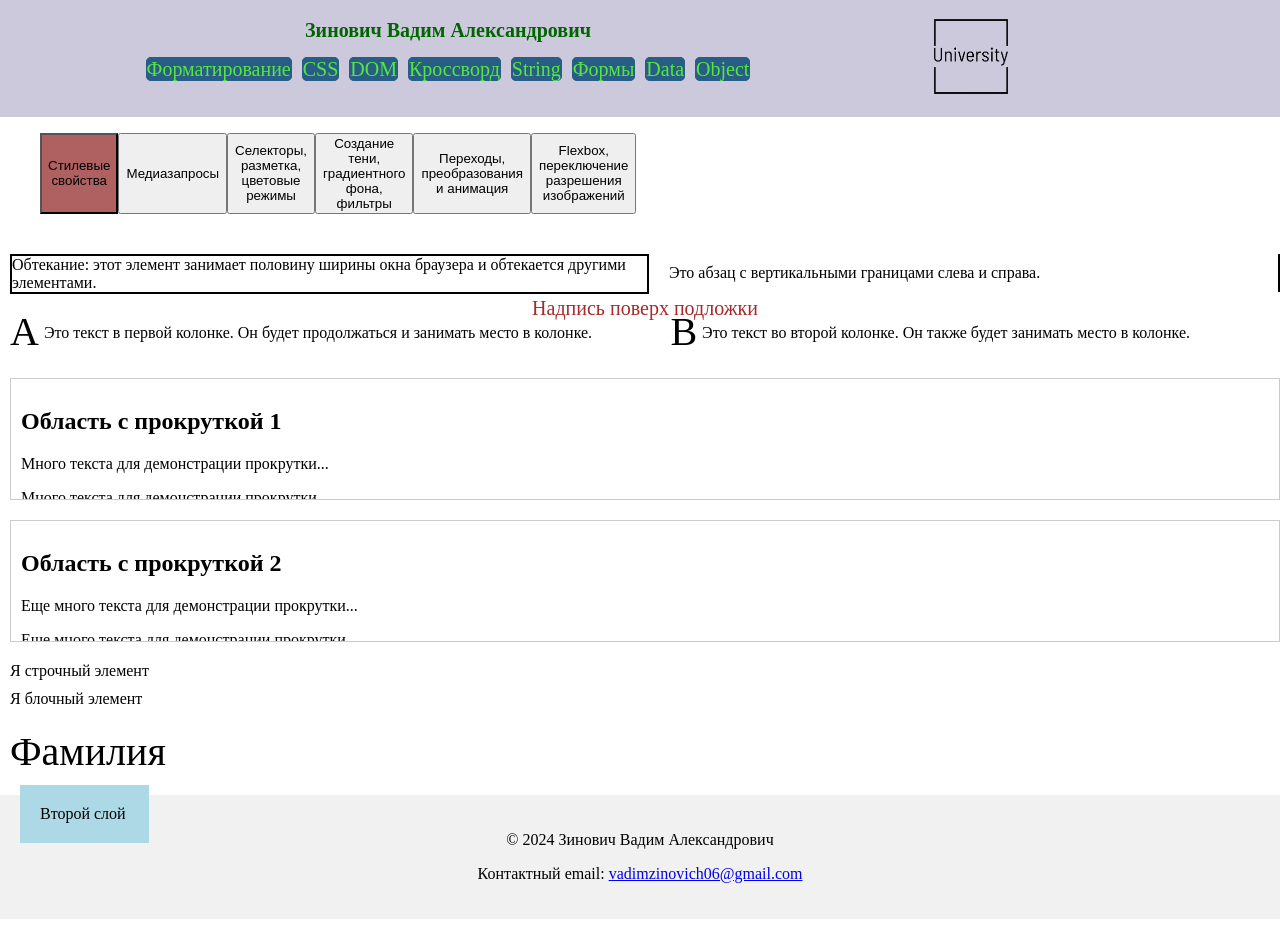
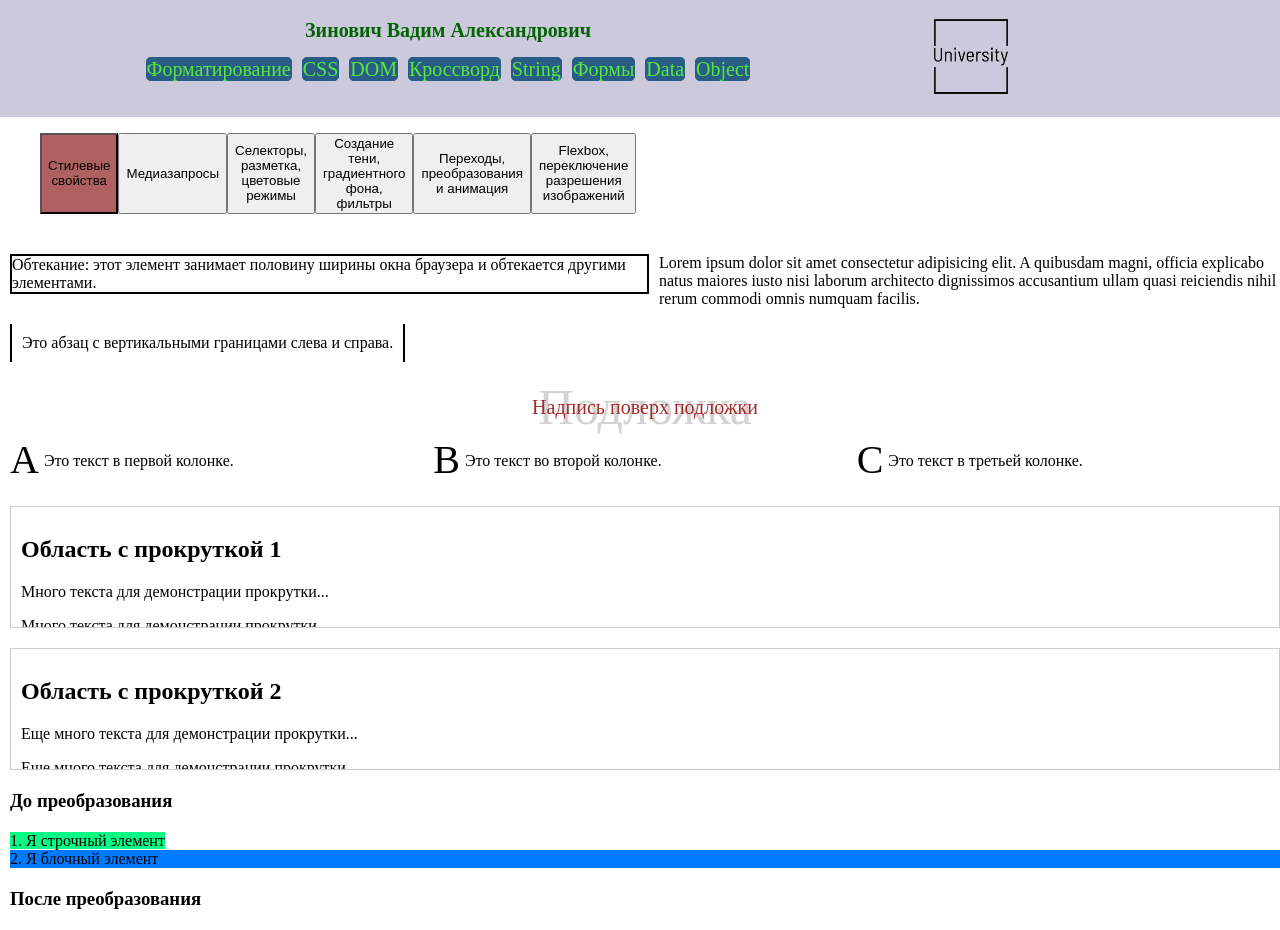
Before and after one commit to RedoTV/labs-university, a React (Vite) app: page /css in a window 1280 px wide. Shown: the top 930 px of the page. Built offline with nearby package versions, Linux system fonts and the light colour scheme.

Commit message:
making css lab

```diff
--- a/src/components/CSS/Css.jsx
+++ b/src/components/CSS/Css.jsx
@@ -8,7 +8,6 @@ export default function Css() {
     'Медиазапросы', 'Селекторы, разметка, цветовые режимы', 'Создание тени, градиентного фона, фильтры', 'Переходы, преобразования и анимация',
     'Flexbox, переключение разрешения изображений'
   ]
-
 
   return (<>
     <div className={styles.tasks_nav}>
@@ -32,6 +31,7 @@ export default function Css() {
           <div className={styles.nb}>
             Обтекание: этот элемент занимает половину ширины окна браузера и обтекается другими элементами.
           </div>
+          <div>Lorem ipsum dolor sit amet consectetur adipisicing elit. A quibusdam magni, officia explicabo natus maiores iusto nisi laborum architecto dignissimos accusantium ullam quasi reiciendis nihil rerum commodi omnis numquam facilis.</div>
 
           {/* Задание 2: Границы */}
           <p className={styles.bordered_paragraph}>
@@ -40,6 +40,7 @@ export default function Css() {
 
           {/* Задание 3: Подложка и надпись */}
           <div className={styles.ground}>
+            Подложка
             <div className={styles.poster}>Надпись поверх подложки</div>
           </div>
 
@@ -47,11 +48,15 @@ export default function Css() {
           <div className={styles.columns}>
             <div className={styles.column}>
               <span className={styles.drop_cap}>A</span>
-              <p>Это текст в первой колонке. Он будет продолжаться и занимать место в колонке.</p>
+              <p>Это текст в первой колонке.</p>
             </div>
             <div className={styles.column}>
               <span className={styles.drop_cap}>B</span>
-              <p>Это текст во второй колонке. Он также будет занимать место в колонке.</p>
+              <p>Это текст во второй колонке.</p>
+            </div>
+            <div className={styles.column}>
+              <span className={styles.drop_cap}>C</span>
+              <p>Это текст в третьей колонке.</p>
             </div>
           </div>
 
@@ -79,9 +84,15 @@ export default function Css() {
           </div>
 
           {/* Задание 6: Преобразование элементов */}
+          <h3>До преобразования</h3>
           <div className={styles.element_transformation}>
-            <span className={styles.inline_element}>Я строчный элемент</span>
-            <div className={styles.block_element}>Я блочный элемент</div>
+            <span>1. Я строчный элемент</span>
+            <div>2. Я блочный элемент</div>
+          </div>
+          <h3>После преобразования</h3>
+          <div className={styles.element_transformation}>
+            <span className={styles.block_element}>1. Я строчный элемент</span>
+            <div className={styles.inline_element}>2. Я блочный элемент</div>
           </div>
 
           {/* Задание 7: z-index и позиционирование */}
--- a/src/components/CSS/Css.module.css
+++ b/src/components/CSS/Css.module.css
@@ -36,11 +36,12 @@
   border: 2px solid #000;
   width: 50%;
   float: left;
-  margin-right: 20px;
+  margin-right: 10px;
 }
 
 /* Задание 2: Границы */
 .bordered_paragraph {
+  width: fit-content;
   border-left: 2px solid #000;
   border-right: 2px solid #000;
   padding: 10px;
@@ -91,6 +92,14 @@
 /* Задание 6: Преобразование элементов */
 .element_transformation {
   margin: 20px 0;
+}
+
+.element_transformation > div {
+  background-color: #007bff;
+}
+
+.element_transformation > span {
+  background-color: #00ff84;
 }
 
 .inline_element {
```
